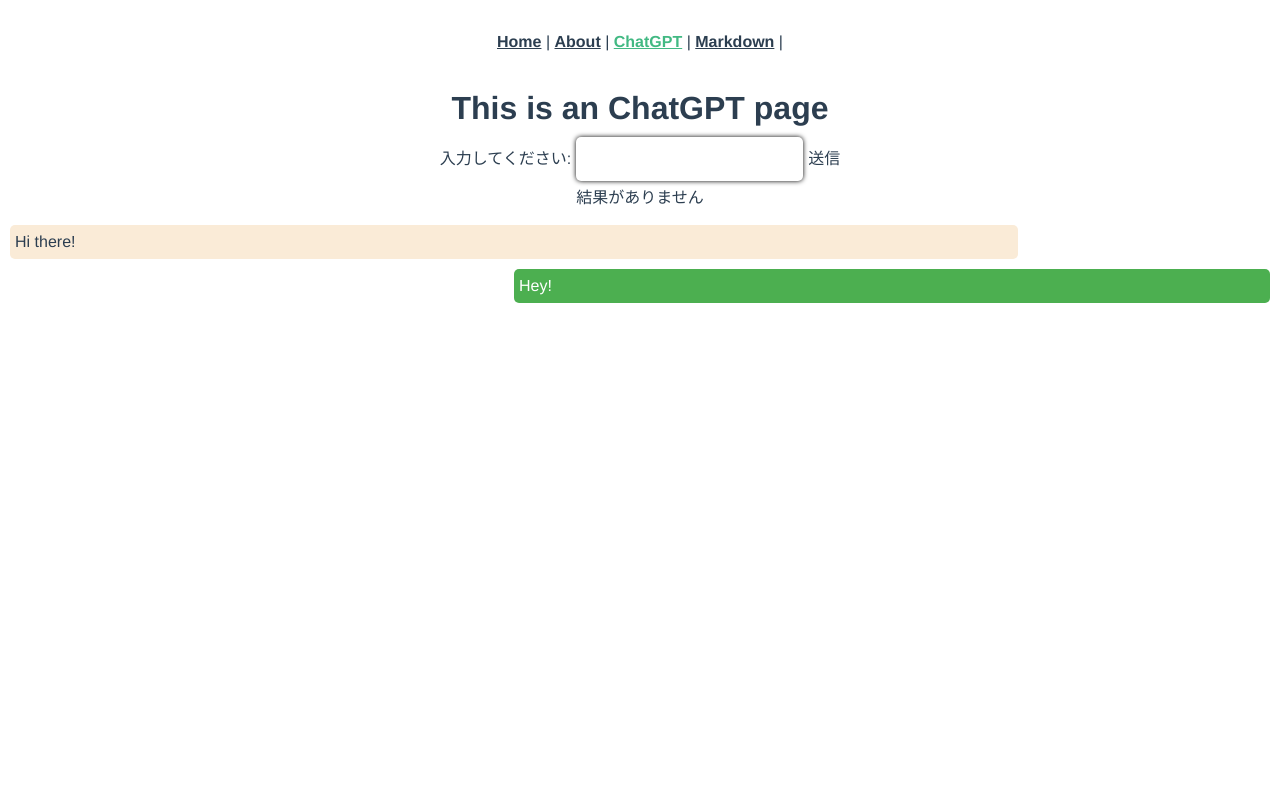
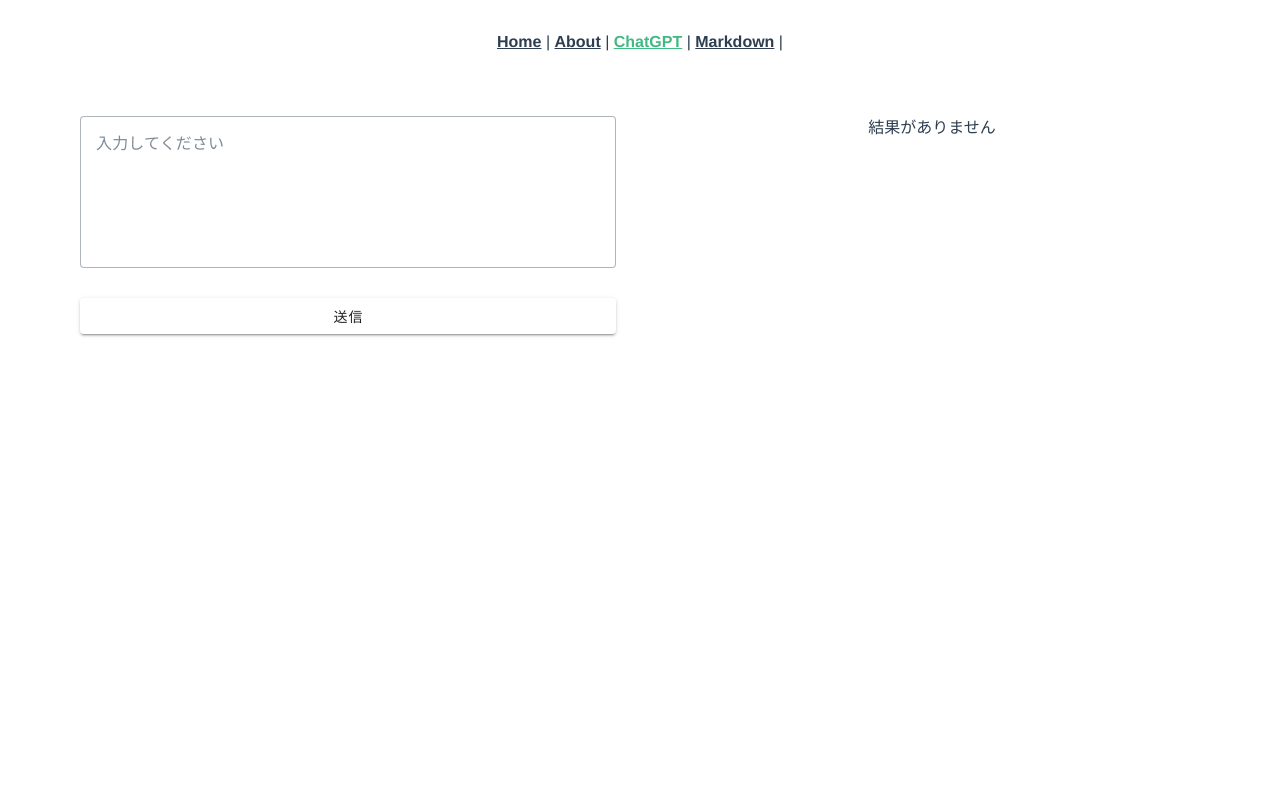
Before and after one commit to h-morozumi/aoai-chatdemo, a Vue app: page /chatgpt in a window 1280 px wide. Shown: the top 800 px of the page. Built offline with nearby package versions, Linux system fonts and the light colour scheme; no server answers.

Commit message:
ChatGptのUIを整理

```diff
--- a/src/components/ChatMessages.vue
+++ /dev/null
@@ -1,39 +0,0 @@
-<template>
-  <div :class="{ 'message': true, 'sent': isSent }">
-    <div class="message-content">{{ message }}</div>
-  </div>
-</template>
-
-<script>
-export default {
-  props: {
-    message: String,
-    isSent: Boolean,
-  }
-}
-</script>
-<style scoped>
-.message {
-  display: flex;
-  margin: 5px 0;
-  padding: 5px;
-  border-radius: 5px;
-  max-width: 80%;
-  min-width: 60%;
-  word-break: break-word;
-  background-color: antiquewhite;
-}
-
-.sent {
-  align-self: flex-end;
-  background-color: #4CAF50;
-  color: white;
-  max-width: 80%;
-  min-width: 60%;
-}
-
-.received {
-  align-self: flex-start;
-  background-color: #f1f1f1;
-}
-</style>
--- a/src/views/ChatGpt.vue
+++ b/src/views/ChatGpt.vue
@@ -1,29 +1,27 @@
 <template>
-    <div class="chatgpt">
-      <h1>This is an ChatGPT page</h1>
+  <v-container>
+    <div class="d-flex">
+      <v-container class="mx-2">
+        <v-form validate-on="submit" @submit.prevent="handleSubmit">
+          <v-textarea clearable label="入力してください" variant="outlined" v-model="input"></v-textarea>
+          <v-btn type="submit" block class="mt-2">送信</v-btn>
+        </v-form>
+      </v-container>
+      <v-container class="mx-2">
+        <div class="container">
+          <div v-if="result">
+            <div class="view">
+              {{ result }}
+            </div>
+          </div>
+          <div v-else>結果がありません</div>
+        </div>
+      </v-container>
     </div>
-    <div>
-    <form @submit.prevent="handleSubmit">
-      <label for="input">入力してください:</label>
-      <input type="text" v-model="input" id="input">
-      <button type="submit">送信</button>
-    </form>
-    <div v-if="result">{{ result }}</div>
-    <div v-else>結果がありません</div>
-  </div>
-
-  <div class="chat">
-    <div class="messages">
-      <chatMessages v-for="message in messages" :key="message.id" :message="message.text" :is-sent="message.isSent" />
-    </div>
-    <div class="input">
-      <input v-model="newMessage" @keyup.enter="sendMessage" type="text" placeholder="Type your message here..." />
-    </div>
-  </div>
+  </v-container>
 </template>
 
 <script>
-import ChatMessages from '@/components/ChatMessages.vue';
 import axios from 'axios';
 
 const url = process.env.VUE_APP_AOAI_URL;
@@ -41,17 +39,9 @@
 
 export default {
   name: 'ChatGpt',
-  components: {
-    ChatMessages,
-  },
+  components: {},
   data() {
     return {
-        messages: [
-          { id: 1, text: 'Hi there!', isSent: false },
-          { id: 2, text: 'Hey!', isSent: true },
-        ],
-        newMessage: '',
-        nextMessageId: 3,
         input: '',
         result: null,
     };
@@ -59,17 +49,6 @@
   computed: {},
   mounted() {},
   methods: {
-    sendMessage() {
-        if(!this.newMessage){
-            return;
-        }
-        this.messages.push({
-            id: this.nextMessageId ++,
-            text: this.newMessage,
-            isSent: true,
-        });
-        this.newMessage = '';
-    },
     async handleSubmit() {
       messageStack.push({ role: 'user', content: this.input });
       this.input = '';
@@ -91,44 +70,10 @@
 };
 </script>
 <style scoped>
-.container {
-  margin: 0 auto;
-  margin-top: 200px;
-  min-height: 100vh;
-  width: 500px;
-  justify-content: center;
-  align-items: center;
-  text-align: left;
-  background-color: #c0c0c0;
-}
-
-.chat {
-  display: flex;
-  flex-direction: column;
-  height: 100vh;
-}
-
-.messages {
-  flex: 1;
-  display: flex;
-  flex-direction: column;
-  overflow-y: auto;
-  padding: 10px;
-}
-
-.input {
-  display: flex;
-  align-items: center;
-  padding: 10px;
-}
-
-input[type="text"] {
-  flex: 1;
-  margin: 5px;
-  padding: 10px;
-  border-radius: 5px;
-  border: none;
-  box-shadow: 0 0 5px rgba(0, 0, 00.1);
-  font-size: 16px;
-}
+  .view {
+    white-space: pre-wrap;
+    word-wrap: break-word;
+    text-align: left;
+    max-width: 200px;
+  }
 </style>
```
Also changed, not shown: 1 other file (tests, documents, lock files or other folders).
